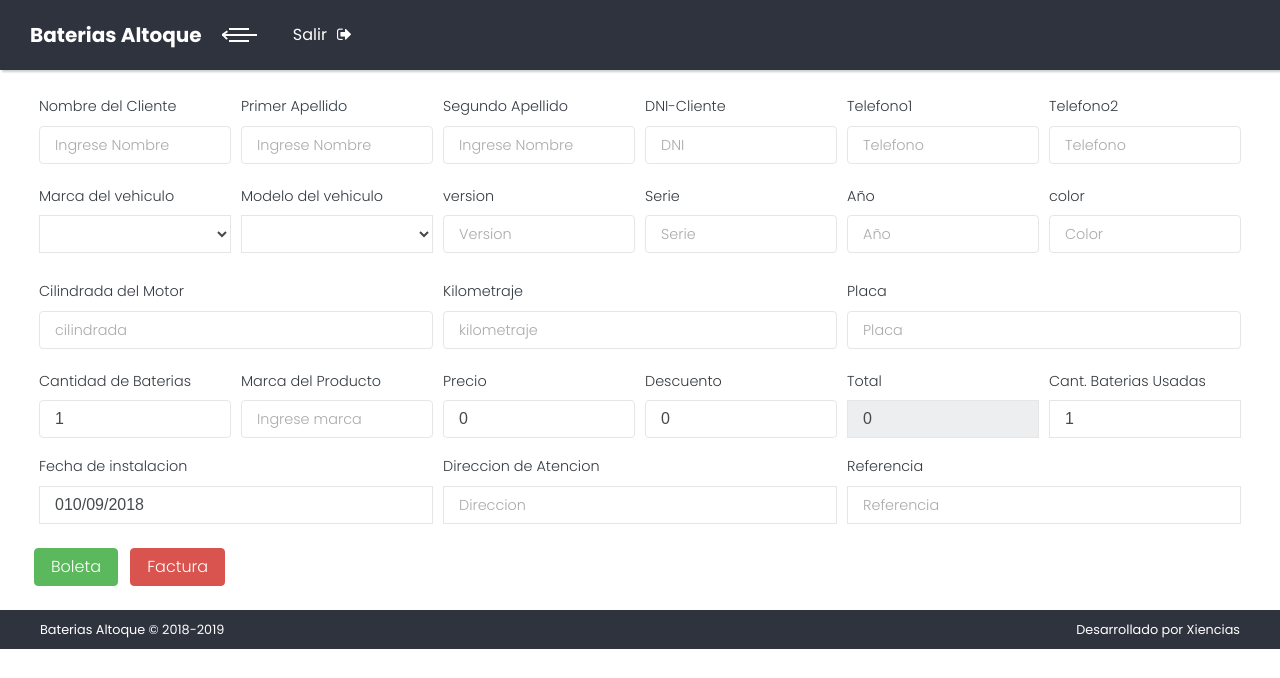
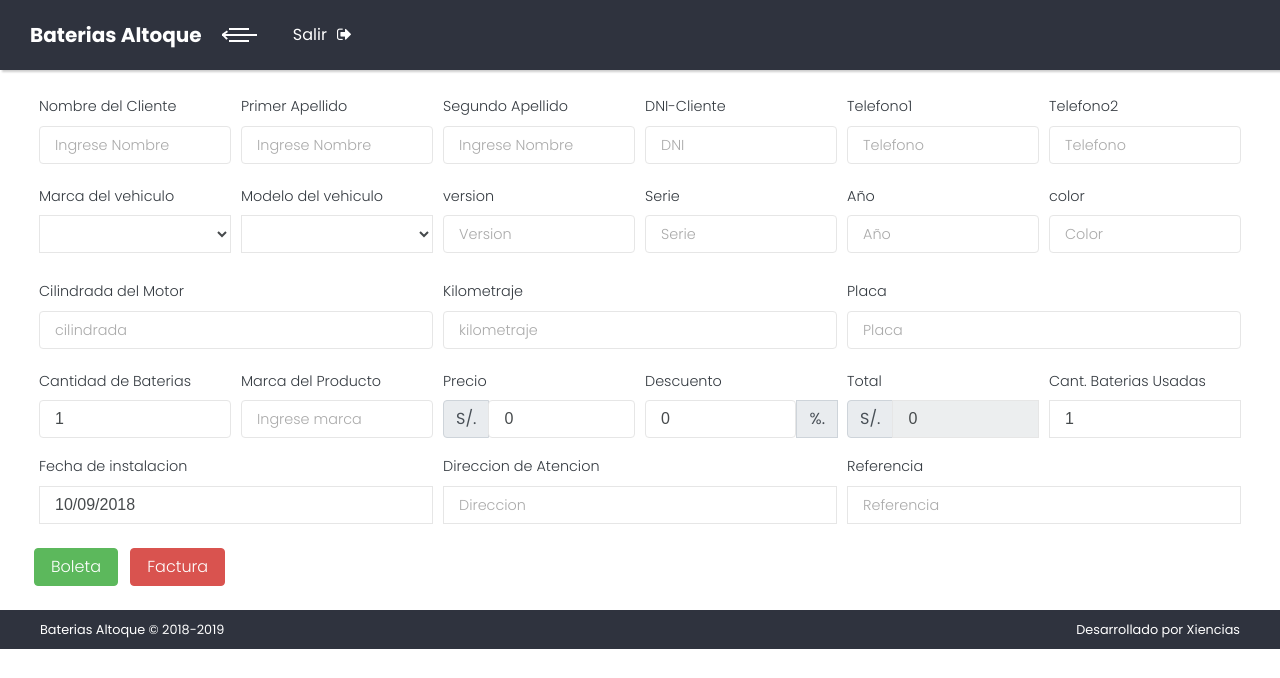
Before and after one commit to joelunmsm2003/baterias, a Django app: template templates/dashboard.html in a window 1280 px wide. Shown: the top 678 px of the page. Run offline with Django 3.2, Linux system fonts and the light colour scheme; the template is opened without the code that fills it, so the values that code supplies are empty; some libraries are stand-ins or nearby versions.

Commit message:
cambios finales

```diff
--- a/app/admin.py
+++ b/app/admin.py
@@ -37,7 +37,7 @@ class VehiculoAdmin(admin.ModelAdmin):
 
 @admin.register(Produccion)
 class ProduccionAdmin(admin.ModelAdmin):
-    list_display = ('id','fecha','cliente','dni')
+    list_display = ('id','fecha','cliente','dni','hora_instalacion')
     search_fields=('id','cliente','dni')
 
 
--- a/app/models.py
+++ b/app/models.py
@@ -17,6 +17,7 @@ from django.contrib.auth.models import User
 import datetime
 
 from django.conf import settings
+
 
 
 class Album(models.Model):
@@ -125,7 +126,7 @@ class Produccion(models.Model):
 
                 #DATOS DE LA ATENCION
     fecha_atencion= models.DateField(max_length=1000,blank=True, null=True)
-    hora_instalacion= models.TimeField(max_length=1000,blank=True, null=True)
+    hora_instalacion= models.TimeField(max_length=1000,blank=True, null=True,default=datetime.datetime.today(),editable=False)
     misma_direccion= models.CharField(max_length=1000,blank=True, null=True)
     direccion_atencion= models.CharField(max_length=1000,blank=True, null=True)
     referencia= models.CharField(max_length=1000,blank=True, null=True)
--- a/capital/settings.py
+++ b/capital/settings.py
@@ -146,7 +146,7 @@ AUTH_PASSWORD_VALIDATORS = [
 
 LANGUAGE_CODE = 'es'
 
-TIME_ZONE = 'UTC'
+TIME_ZONE = 'America/Lima'
 
 USE_I18N = True
 
--- a/static/js/dashboard.js
+++ b/static/js/dashboard.js
@@ -1,4 +1,16 @@
 //fechasssss
+
+
+
+
+
+
+
+$( "button" ).click(function() {
+  var text = $( this ).text();
+  $( "#input" ).val( text );
+});
+
 
 
 var today = new Date();
--- a/templates/dashboard.html
+++ b/templates/dashboard.html
@@ -6,7 +6,7 @@
 
 
 <script src="https://unpkg.com/sweetalert/dist/sweetalert.min.js"></script>
-  <script type="text/javascript" src="/static/js/dashboard.js"></script>
+
 
 <link rel="stylesheet" type="text/css" href="https://code.jquery.com/jquery-3.3.1.min.js">
 
@@ -228,18 +228,50 @@
 
   <div class="form-group col-md-2">
     <label for="inputPrecio" class="text-dark">Precio</label>
+    <div class="input-group">
+
+    <div class="input-group-prepend">
+      <div class="input-group-text" id="btnGroupAddon">S/.</div>
+    </div>
+
     <input type="number" class="form-control rounded"  id="inputPrecio" name="precio" value=0 onchange="cal()" placeholder="s/"/>
   </div>
+</div>
+
   <div class="form-group col-md-2">
     <label for="inputDesc" class="text-dark">Descuento</label>
+     <div class="input-group">
     <input type="number" class="form-control rounded" id="inputDesc" name="descuento"  value="0" onchange="cal()" placeholder="18%"/>
-  </div>
+
+    <div class="input-group-prepend">
+      <div class="input-group-text" id="btnGroupAddon">%.</div>
+    </div>
+  </div>
+</div>
+
+
   <div class="form-group col-md-2">
-    <label for="inputTotal" class="text-dark">Total</label>
+
+        <label for="inputTotal" class="text-dark">Total</label>
+      <div class="input-group">
+
+    <div class="input-group-prepend">
+      <div class="input-group-text" id="btnGroupAddon">S/.</div>
+    </div>
     <input type="number" class="form-control"  id="inputTotal"  name="precio_total" value="0" readonly="readonly00">
-  </div>
-
-
+    </div>
+  </div>
+
+
+
+
+<!--   <div class="input-group">
+    <div class="input-group-prepend">
+      <div class="input-group-text" id="btnGroupAddon">@</div>
+    </div>
+    <input type="text" class="form-control" placeholder="Input group example" aria-label="Input group example" aria-describedby="btnGroupAddon">
+  </div>
+ -->
 
 
 
@@ -254,17 +286,6 @@
 
 
 
-
-
-
-
-
-
-
-
-
-
-
   <div class="form-group col-md-2">
     <label for="inputBU" class="text-dark">Cant. Baterias Usadas</label>
     <input type="text" class="form-control" name="cantidad_bu" id="inputBU" placeholder="100" value="1">
@@ -298,7 +319,7 @@
 
 var d= new Date();
 
-var dia = ("0"+(d.getDate()));
+var dia = (d.getDate());
 var mes =  ("0" + (d.getMonth() + 1));
 var anio = d.getFullYear();
 
@@ -440,39 +461,40 @@ $( "#gridCheck" ).click(function() {
         ¿Misma Direccion?
       </label>
 
-  <script>
-
-
-    $( "#gridCheckdireccion" ).click(function() {
-
-
-  console.log('entre putitas')
-
-
-  $( "#inputDirec" ).val(direccion);
-
-
-
-
-
-
-
-});
-
-
-</script>
 
 
     </div>
   </div>
     <div class="form-group col-md-12">
       <label for="inputDirec" class="text-dark">Direccion </label>
-      <input type="text" class="form-control rounded"  name="direccion1" id="inputDirec" placeholder=Direccion>
-    </div>
-
-
-
-  </div>
+      <input type="text" class="form-control rounded"  name="direccion1" id="inputDirec" value="" placeholder=Direccion>
+    </div>
+
+
+
+  </div>
+
+
+
+
+   <script>
+
+
+    $( "#gridCheckdireccion" ).click(function() {
+    var direccion=document.getElementById("inpuguardatRF").value
+   // var rr = $( '#inpuguardatRF').text();
+    console.log(direccion,'esto traigo')
+    console.log('entre putitas')
+
+    $( "#inputDirec" ).val(direccion);
+
+
+
+});
+
+
+</script>
+
 
 
 
@@ -679,13 +701,22 @@ $( "#gridCheck" ).click(function() {
 
 
     var a = parseInt(document.getElementById("inputPrecio").value),
+        cant= parseInt(document.getElementById("inputP").value),
         b = parseInt(document.getElementById("inputDesc").value),
+        n=100,
 
         c = parseInt(document.getElementById("inputP").value);
 
 
+        console.log ('descuentasosss',des=(a-((b/n)*a)))
+
+
+
     console.log(a,b,c)
-    document.getElementById("inputTotal").value =(a-b)*c;
+
+       console.log ('total',cant*des)
+
+    document.getElementById("inputTotal").value =cant*des;
   } catch (e) {
   }
 }
```
Also changed, not shown: app/views.py (+17 -4 lines), app/migrations/0049_auto_20180910_1423.py (added), app/migrations/0050_auto_20180910_1443.py (added), app/migrations/0051_auto_20180910_1450.py (added), app/migrations/0052_auto_20180910_1024.py (added), db.sqlite3, 8 other files.
